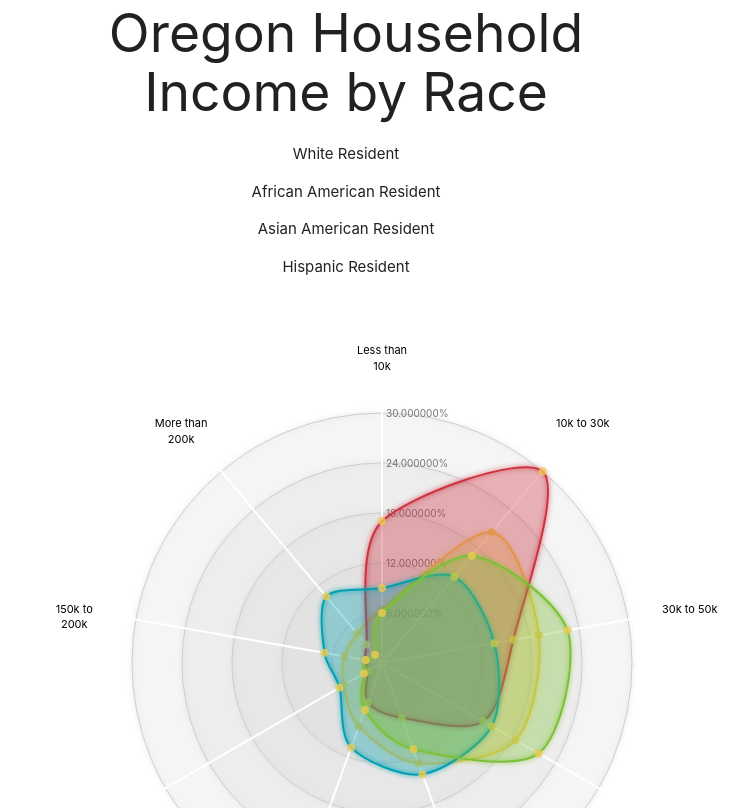
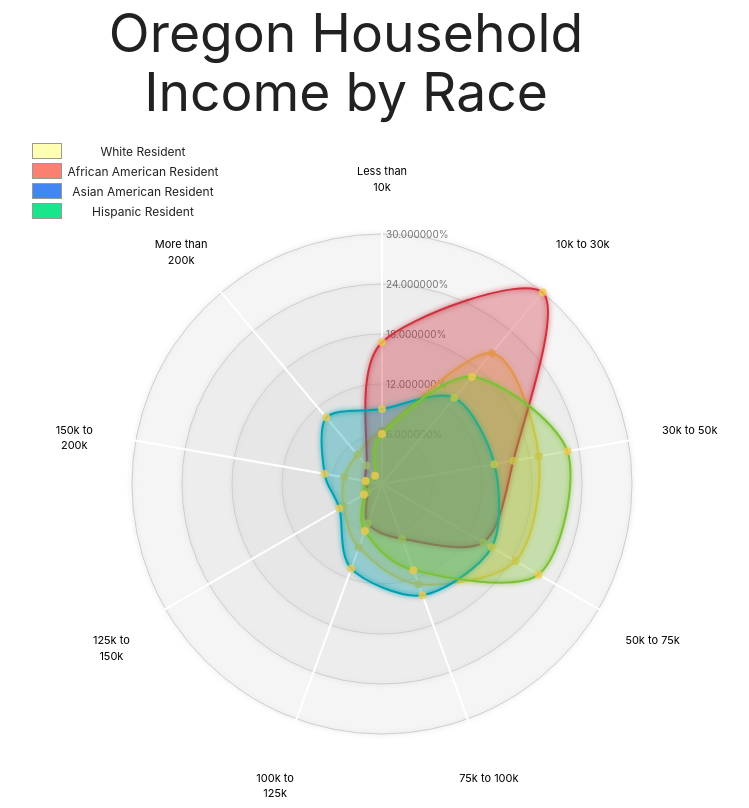
Before and after one commit to doomcatLee/node-d3, a plain HTML site: page index.html in a window 1280 px wide. Shown: the part 4760-5568 px from the top of the page, without its empty margins (294-1043 px from the left). Drawn offline with nearby package versions, Linux system fonts and the light colour scheme.

Commit message:
add key legend

```diff
--- a/css/styles.css
+++ b/css/styles.css
@@ -99,3 +99,49 @@ h1 {
   /*background-color: #f2c41f;*/
 
 }
+
+
+#niggaLee svg
+{
+    margin-top: -15%;
+}
+
+
+.my-legend .legend-title {
+    text-align: left;
+    margin-bottom: 5px;
+    font-weight: bold;
+    font-size: 90%;
+
+    }
+  .my-legend .legend-scale ul {
+    margin: 0;
+    margin-bottom: 5px;
+    padding: 0;
+    float: left;
+    list-style: none;
+    }
+  .my-legend .legend-scale ul li {
+    font-size: 80%;
+    list-style: none;
+    margin-left: 0;
+    line-height: 18px;
+    margin-bottom: 2px;
+    }
+  .my-legend ul.legend-labels li span {
+    display: block;
+    float: left;
+    height: 16px;
+    width: 30px;
+    margin-right: 5px;
+    margin-left: 0;
+    border: 1px solid #999;
+    }
+  .my-legend .legend-source {
+    font-size: 70%;
+    color: #999;
+    clear: both;
+    }
+  .my-legend a {
+    color: #777;
+    }
--- a/index.html
+++ b/index.html
@@ -160,32 +160,19 @@
 
     <div id="niggaLee" class="container">
 
+
+
       <h2>Oregon Household Income by Race</h2>
-      <div id="key" class="row">
-        <ul>
-          <li>
-            <div id="box" style="background-color: yellow"></div>
-            <p>White Resident</p>
-          </li>
-          <li>
-            <div id="box" style="background-color: red"></div>
-            <p>African American Resident</p>
-
-          </li>
-          <li>
-            <div id="box" style="background-color: blue"></div>
-            <p>Asian American Resident</p>
-
-          </li>
-          <li>
-            <div id="box" style="background-color: green"></div>
-            <p>Hispanic Resident</p>
-
-          </li>
-
-        </ul>
+      <div class='my-legend'>
+        <div class='legend-scale'>
+          <ul class='legend-labels'>
+            <li><span style='background:#FFFFB3;'></span>White Resident</li>
+            <li><span style='background:#FB8072;'></span>African American Resident</li>
+            <li><span style='background:#4286f4;'></span>Asian American Resident</li>
+            <li><span style='background:#19e58c;'></span>Hispanic Resident</li>
+          </ul>
+        </div>
       </div>
-
 
 
       <div class="radarChart"></div>
```
